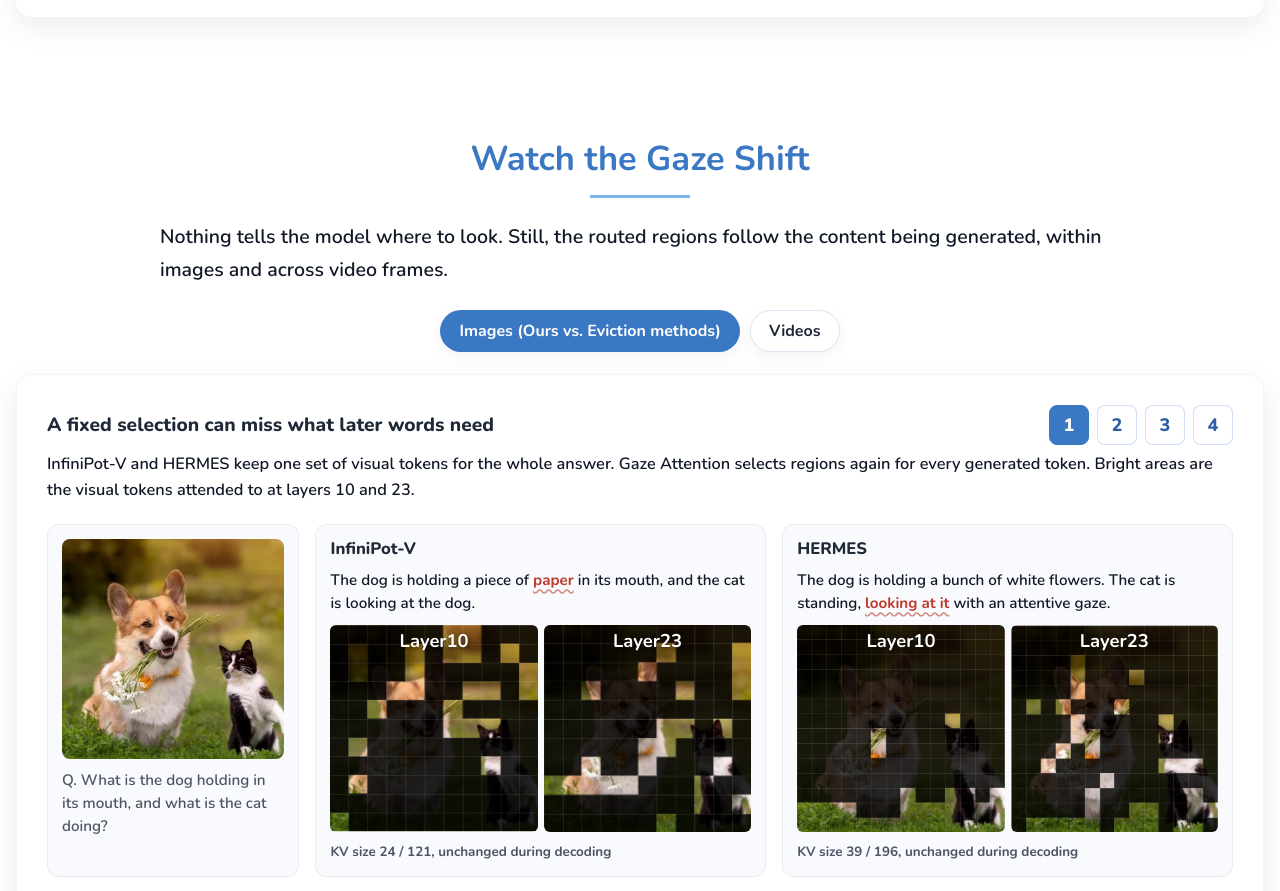
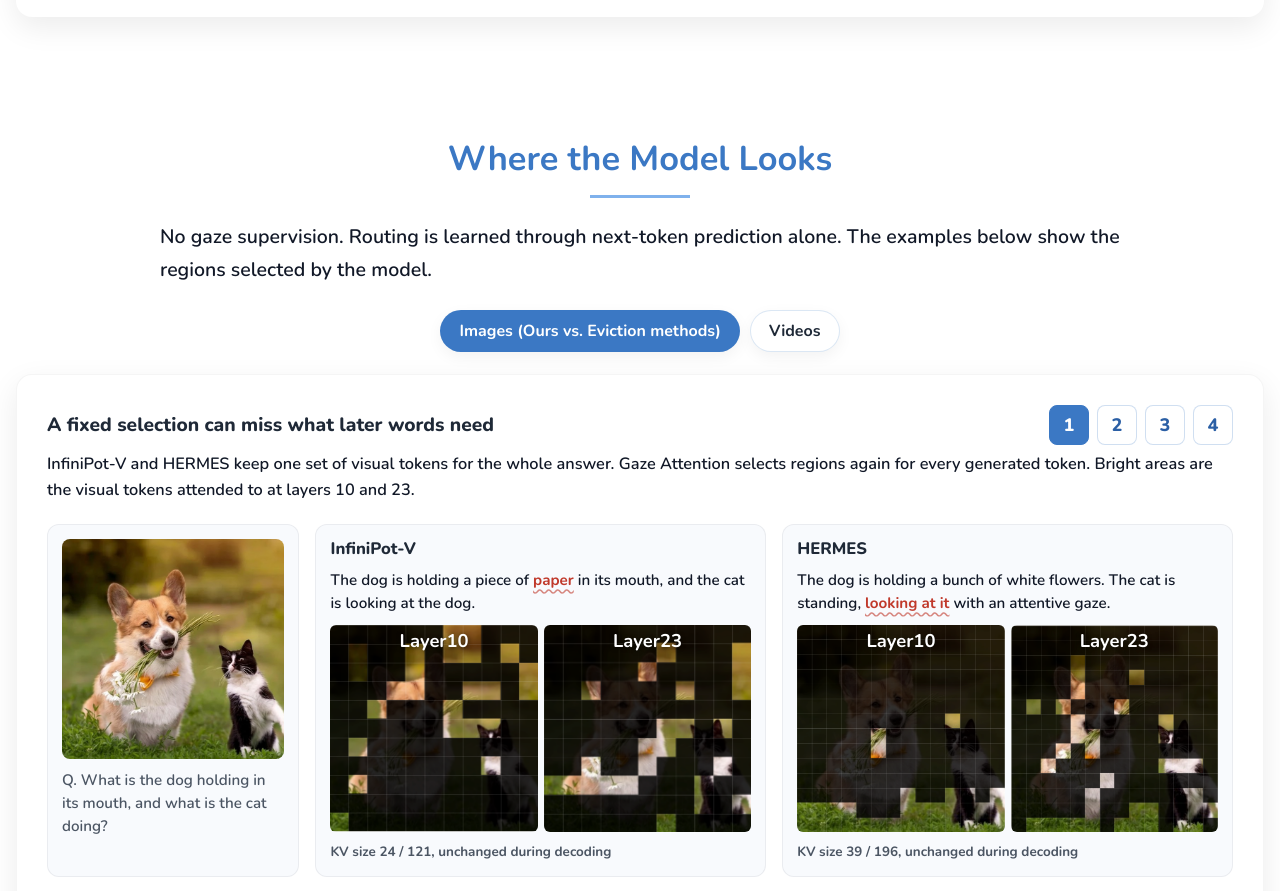
Before and after one commit to june-page/gaze-attention, a website: page index.html in a window 1280 px wide. Shown: the part 4680-5571 px from the top of the page. Drawn offline with nearby package versions, Linux system fonts and the light colour scheme.

Commit message:
Clarify routing examples heading and description

```diff
--- a/index.html
+++ b/index.html
@@ -557,11 +557,11 @@
 
       <section class="section" id="gaze-in-action">
         <div class="content-narrow">
-          <h2 class="section-title">Watch the Gaze Shift</h2>
+          <h2 class="section-title">Where the Model Looks</h2>
           <p class="section-lead">
-            Nothing tells the model where to look. Still, the routed regions
-            follow the content being generated, within images and across video
-            frames.
+            No gaze supervision. Routing is learned through next-token
+            prediction alone. The examples below show the regions selected by
+            the model.
           </p>
 
           <div class="tab-pills" role="tablist" aria-label="Routing examples">
```
